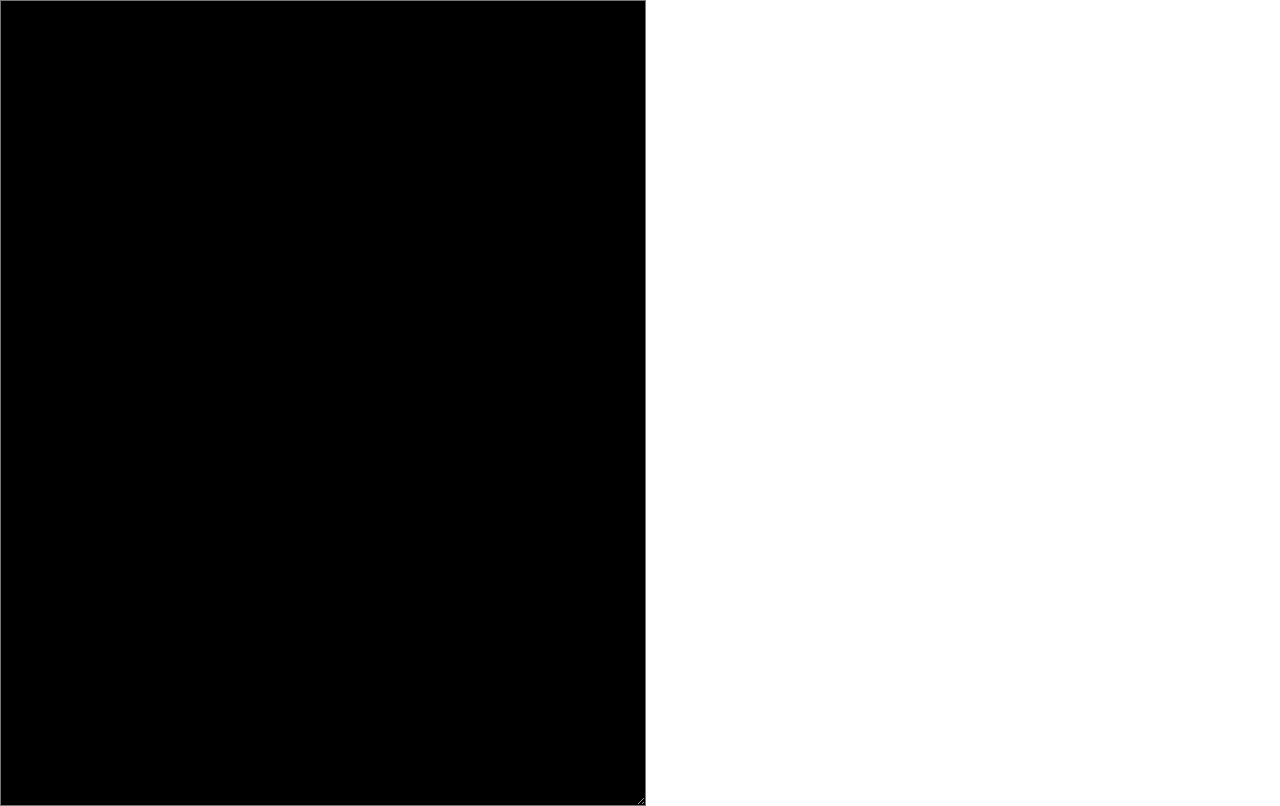
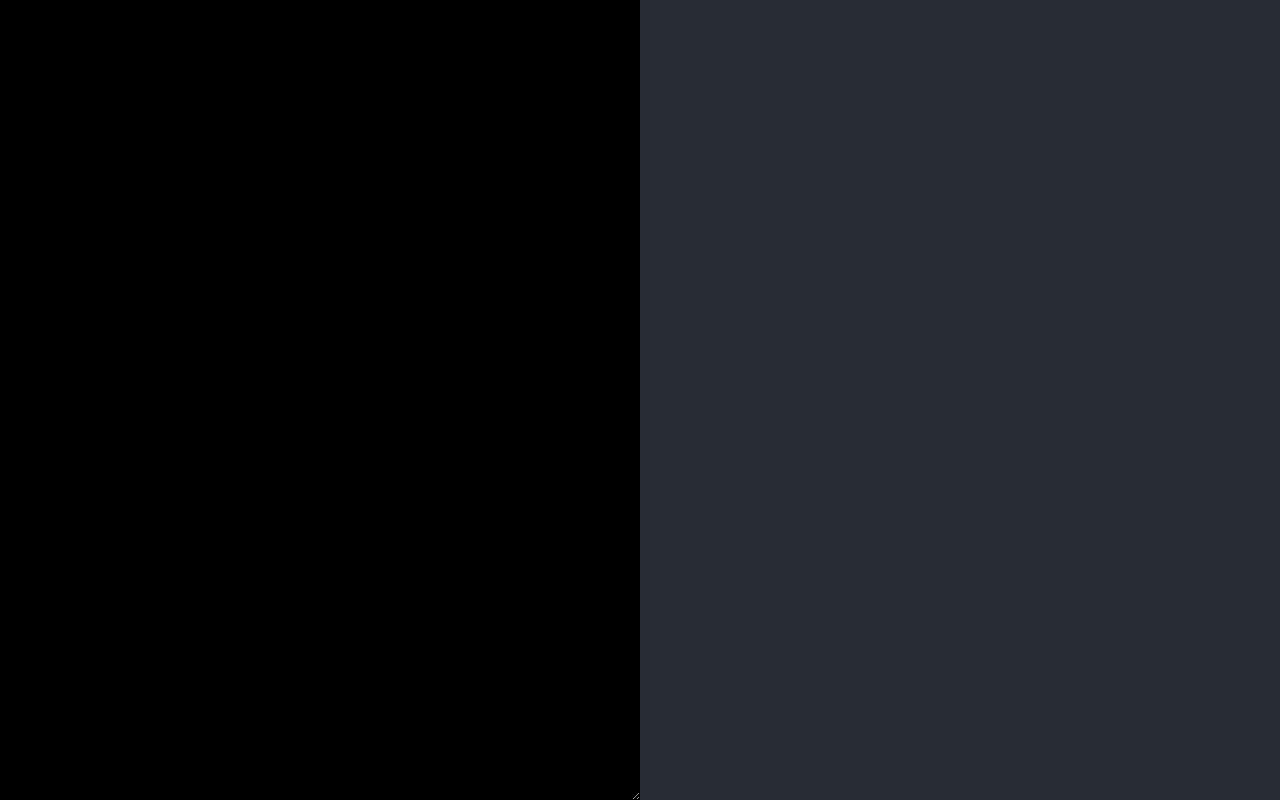
Before and after one commit to peoplestealusernames/konica-minolta-tab-website, a React (Create React App) app: page / in a window 1280 px wide. Built offline with nearby package versions, Linux system fonts and the light colour scheme.

Commit message:
Style change

```diff
--- a/src/App.tsx
+++ b/src/App.tsx
@@ -4,14 +4,18 @@ import './App.css';
 
 function App() {
   return (
-    <div>
+    <div className='App'>
       <textarea
         style={{
           display: "flex",
           width: "50vw",
           height: "100vh",
           backgroundColor: "black",
-          color: "white"
+          color: "white",
+          fontSize: "150%",
+          border: "none",
+          padding: "0px",
+          margin: "0px"
         }}
       />
     </div>
```
